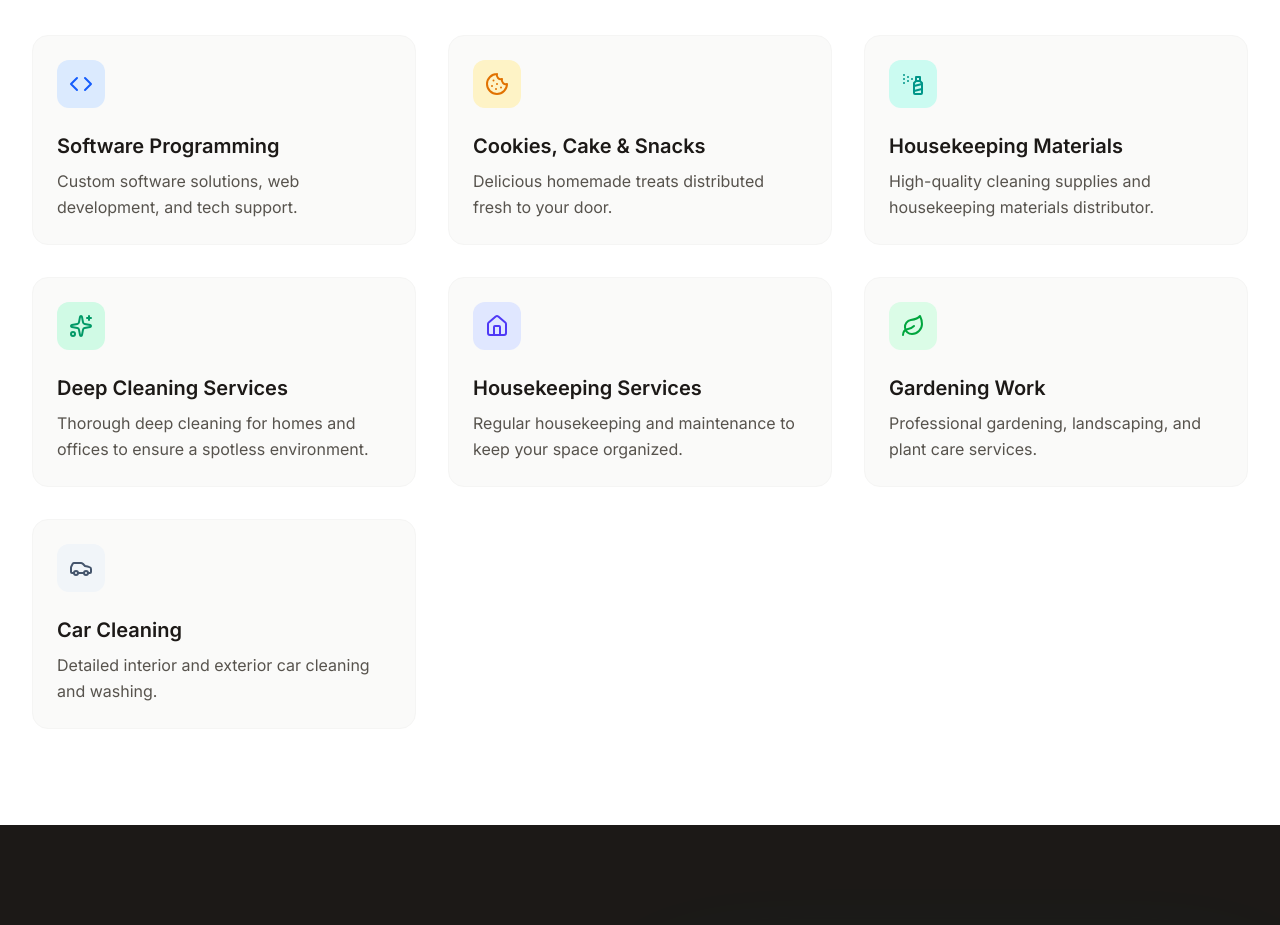
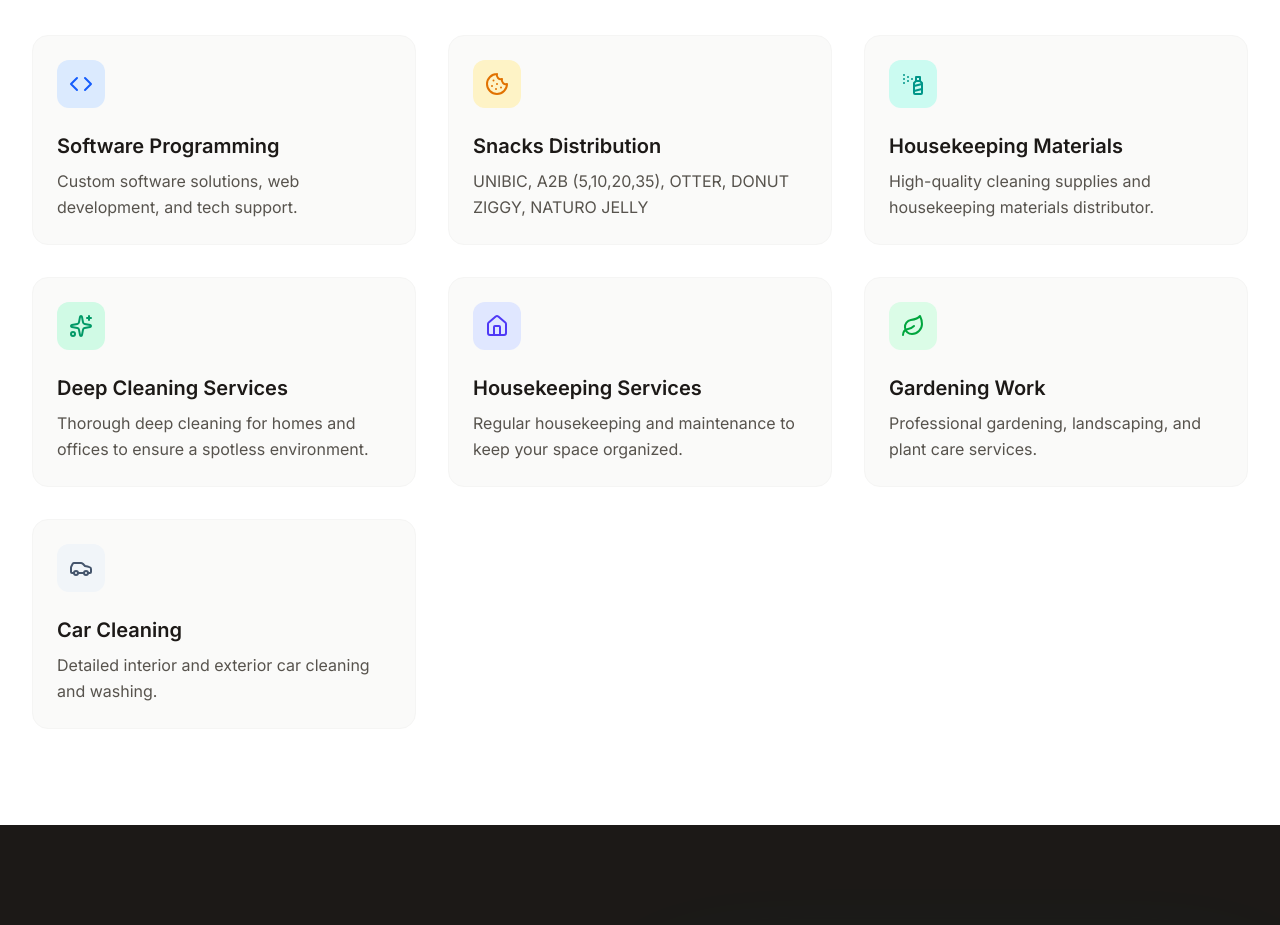
Before and after one commit to svtransport101089/parthiservices, a React (Vite) app: page / in a window 1280 px wide. Shown: the part 780-1705 px from the top of the page. Built offline with nearby package versions, Linux system fonts and the light colour scheme; no server answers; grey boxes are pictures that could not be loaded.

Commit message:
refactor: Update snack distribution service details
Refine the title and description for the snack distribution service to better reflect the specific brands and package sizes offered.

```diff
--- a/src/App.tsx
+++ b/src/App.tsx
@@ -28,8 +28,8 @@ const services = [
     color: 'bg-blue-100 text-blue-600',
   },
   {
-    title: 'Cookies, Cake & Snacks',
-    description: 'Delicious homemade treats distributed fresh to your door.',
+    title: 'Snacks Distribution',
+    description: 'UNIBIC, A2B (5,10,20,35), OTTER, DONUT ZIGGY, NATURO JELLY',
     icon: Cookie,
     color: 'bg-amber-100 text-amber-600',
   },
```
